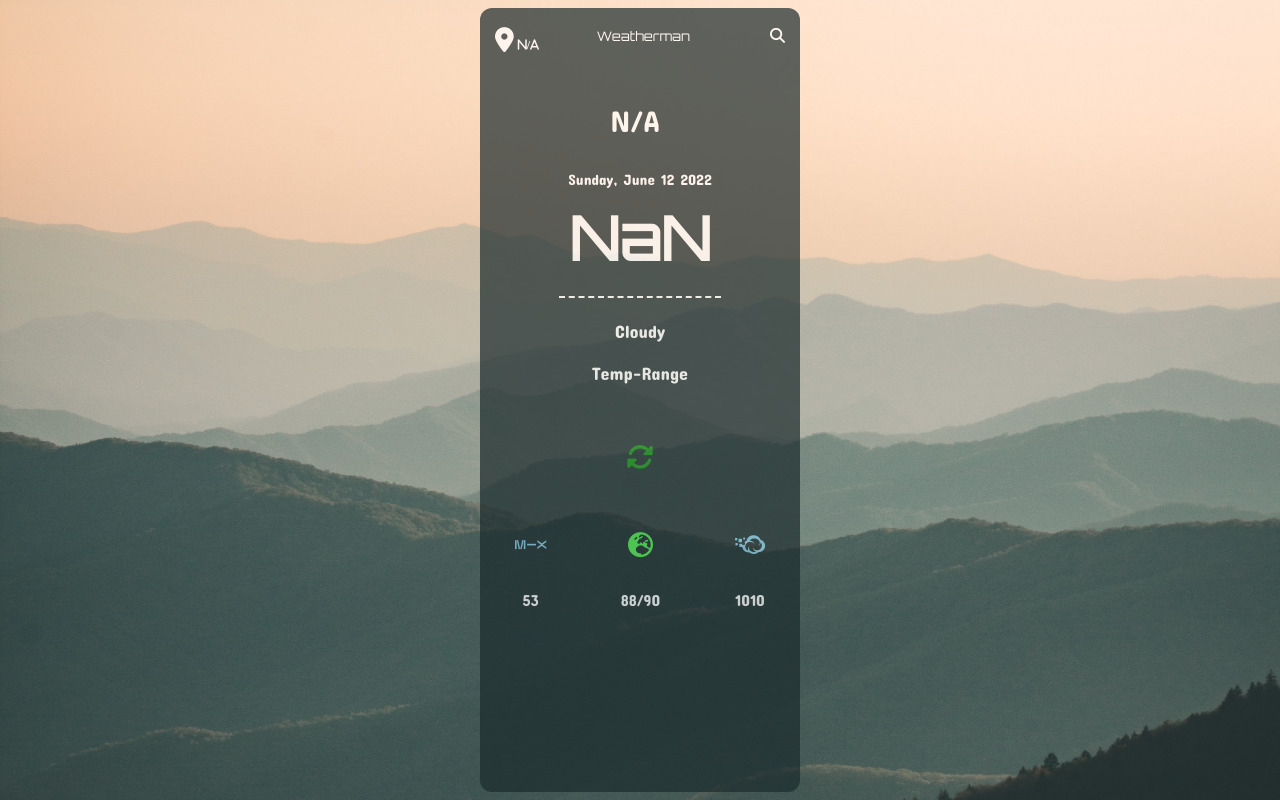
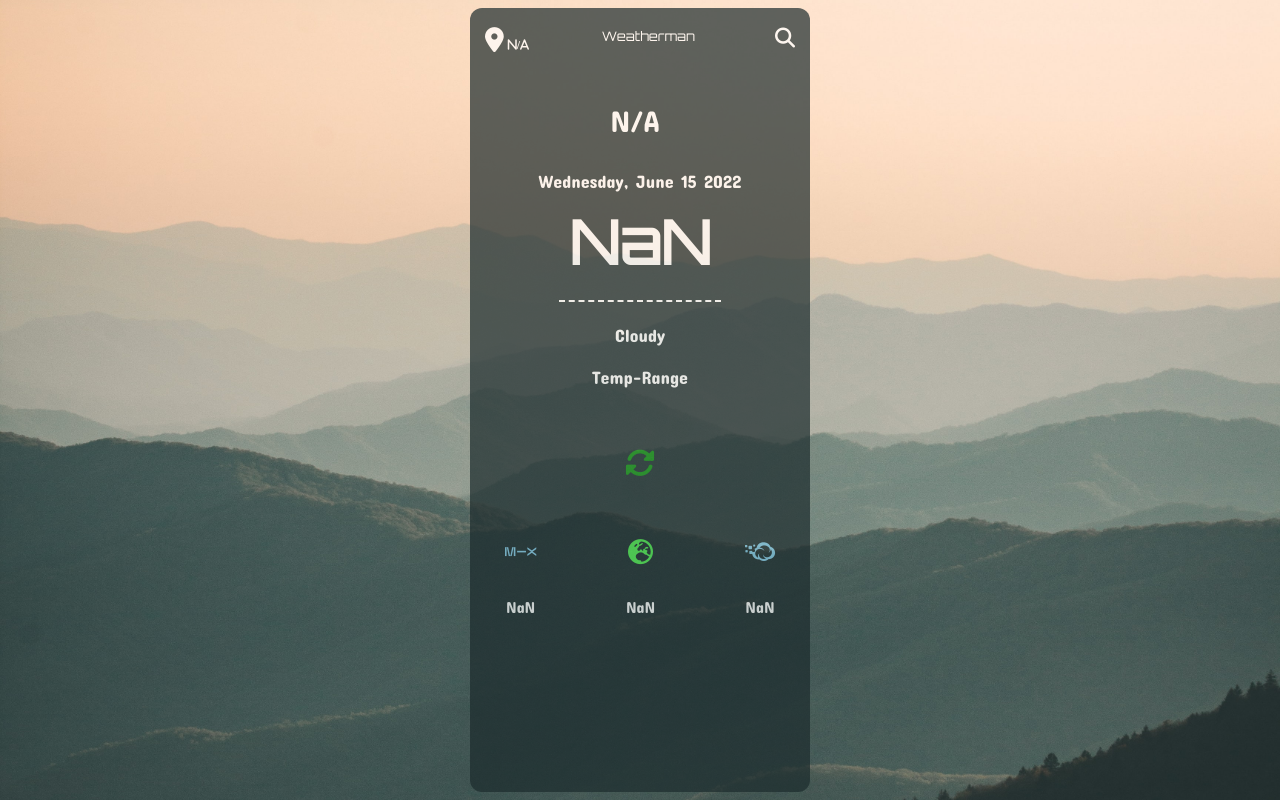
Before and after one commit to JohnnyOhms/Weather-man, a plain HTML site: page index.html in a window 1280 px wide. Drawn offline with Linux system fonts and the light colour scheme.

Commit message:
working on weather

```diff
--- a/index.html
+++ b/index.html
@@ -23,7 +23,7 @@
                 <i class="fa-solid fa-magnifying-glass head" id="head" style="cursor: pointer;"></i>
             </div>
             <p class="location" id="location">N/A</p><br>
-            <p class="date"><span>Sunday, June 12 2022</span></p><br>
+            <p class="date">Sunday, september 12 2022</p><br>
             <p class="temp"><span>NaN</span></p><br>
             <div class="weather">
                 <p>Cloudy</p>
@@ -35,15 +35,15 @@
             <div class="base">
                 <div class="humidity" id="base">
                     <i class="fa-brands fa-mixcloud" style="color: skyblue; text-align: center;"></i><br>
-                    <p id="humidity">53</p>
+                    <p id="humidity">NaN</p>
                 </div>
                 <div class="lat-long" id="base">
                     <i class="fa-solid fa-earth-europe" style="color:rgb(78, 238, 78); text-align: center;"></i><br>
-                    <p id="lat-long">88/90</p>
+                    <p id="lat-long">NaN</p>
                 </div>
                 <div class="pressure" id="base">
                     <i class="fa-brands fa-cloudversify" style="color: skyblue; text-align: center;"></i><br>
-                    <p id="pressure">1010</p>
+                    <p id="pressure">NaN</p>
 
                 </div>
             </div>
--- a/script.js
+++ b/script.js
@@ -11,12 +11,12 @@ const nameIcon = document.querySelector(".name");
 searchBtn.addEventListener('click', (e)=>{
     nameIcon.classList.add('hide');
     searchBtn.classList.add('hide');
-    // input.classList.add('slide-down');
-    // btn.classList.add('slide-from-left');
-    // setTimeout(()=>{
+    input.classList.add('slide-down');
+    btn.classList.add('slide-from-left');
+    setTimeout(()=>{
         input.classList.remove('hide');
         btn.classList.remove('hide');
-    // }, 800)
+    }, 800)
 })
 
 btn.addEventListener("click",getData)
@@ -54,7 +54,21 @@ function displayData(data){
         let latitude = data.coord.lat;
         let longitude = data.coord.lon;
         const lat_lon = document.getElementById("lat-long")
-        .innerHTML = `${parseFloat(latitude).toFixed(1)}/${parseFloat(longitude).toFixed(1)}`;
+        .innerHTML = `${parseFloat(latitude).toFixed(1)}`+"<span>&deg;C</span>/"+`${parseFloat(longitude).toFixed(1)}`+"<span>&deg;C</span>";
+        const pressure = document.getElementById("pressure").innerHTML = `${data.main.pressure}hPa`;
+        //Current date
+        const currentDate = document.querySelector(".date")
     }
+    }
+    const currentDate = document.querySelector(".date");
+    let date = new Date();
+    currentDate.innerHTML = `${getDate(date)}`;
+
+    function getDate(d){
+        let days = ["Sunday", "Monday", "Tuesday", "Wednesday", "Thursday", "Friday", "Saturday"];
+        let months = ["January","February","March","April","May","June","July",
+                    "August","September","October","November","December"];
+
+        return `${days[d.getDay()]},&nbsp${months[d.getMonth()]}&nbsp${d.getDate()}&nbsp${d.getFullYear()}`
 
     }
--- a/style.css
+++ b/style.css
@@ -49,7 +49,7 @@ body{
     display: flex;
     flex-direction: column;
     width: 100%;
-    max-width: 320px;
+    max-width: 340px;
     height:98vh;
     border-radius:12px;
 }
@@ -78,6 +78,17 @@ i{
 
 .slide-from-left{
     animation: slide-from-left ease .8s;
+}
+
+.rotate-load{
+    animation: rotate 0.2s infinite ease-in;
+    animation-play-state: calc(3);
+}
+
+@keyframes rotate {
+    0%{
+        transform: rotate(360deg);
+    }
 }
 
 @keyframes slide-down{
@@ -121,7 +132,7 @@ i{
 }
 
 .head{
-    font-size: 15px;
+    font-size: 20px;
 }
 
 .head:active{
@@ -135,7 +146,6 @@ i{
 
 .location{
     padding: 1rem 2rem 0 1rem;
-    /* display: flex; */
     margin: 0 auto;
     font-size: 30px ;
     font-weight: 100;
@@ -144,17 +154,13 @@ i{
 
 .date{
     padding: 0 1rem 0 1rem;
-    display: flex;
-}
-.date span{
     margin: 0 auto;
-    font-size: 15px;
+    font-size: 18px;
     font-weight: 500;
 }
 
 .temp{
     padding: 0 1rem 1rem 1rem;
-    /* display: flex; */
     margin: 0 auto;
     font-size: 60px;
     font-family: "Orbitron";
@@ -173,7 +179,7 @@ i{
 #rotate{
     margin: 0 auto;
     padding: 5rem 5rem 2rem 5rem;
-    font-size: 27px;
+    font-size: 30px;
     transition: all ease .8s;
     color: rgb(14, 145, 14)
 }
```
